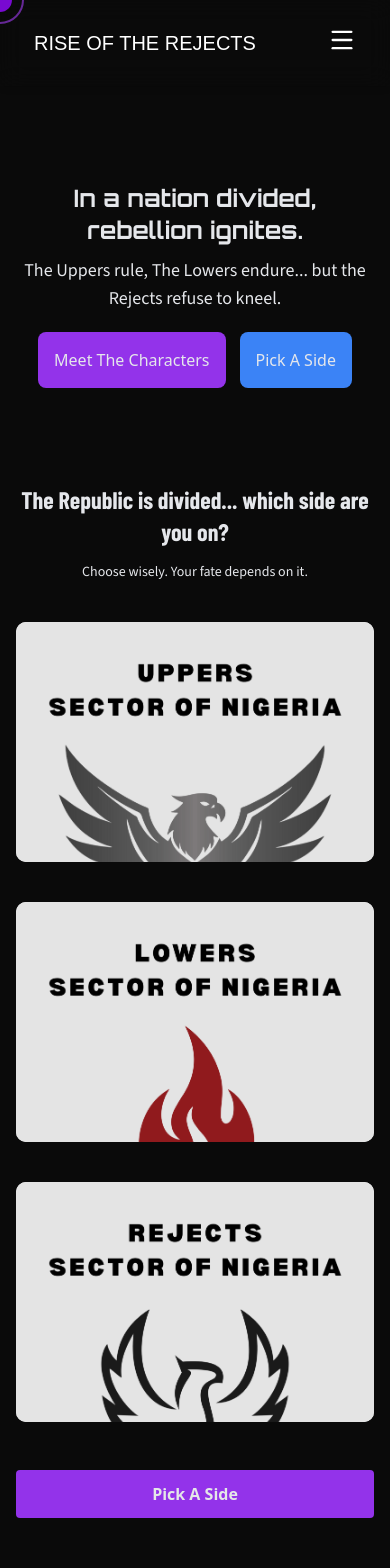
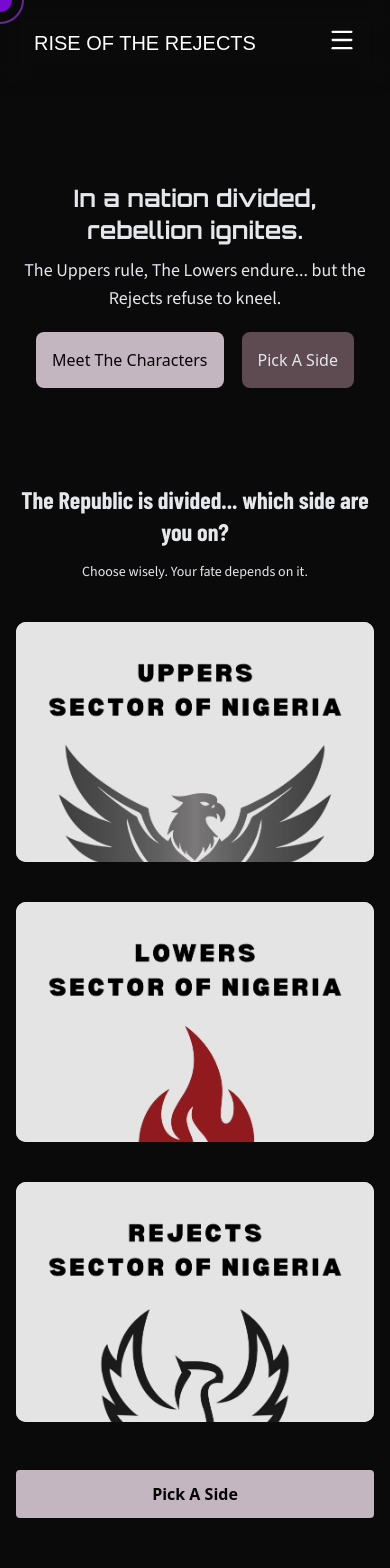
Before and after one commit to CodewithMiguelll/riseoftherejects, a Next.js app: page / in a window 390 px wide. Shown: the top 1568 px of the page. Built offline with nearby package versions, Linux system fonts and the light colour scheme; a web font is replaced by a local one.

Commit message:
style(ui): update colors for buttons.

```diff
--- a/src/app/page.tsx
+++ b/src/app/page.tsx
@@ -116,12 +116,12 @@ export default function Home() {
             The Uppers rule, The Lowers endure... but the Rejects refuse to
             kneel.
           </p>
-          <div className="flex flex-row items-center justify-center gap-3.5 mt-5">
+          <div className="flex flex-row items-center justify-center gap-4.5 mt-5">
             <Link href="/characters">
               <button
                 data-aos="fade-up"
                 data-aos-duration="1400"
-                className="hover:bg-[#9233eac9] p-4 rounded-md bg-[#9333ea] hover:text-[#e5e7e8] cursor-none"
+                className="transition-all bg-[#c4b6c1] hover:bg-[#c4b6c1cc] text-[#060506] p-4 rounded-md hover:-translate-y-1 cursor-none"
               >
                 Meet The Characters
               </button>
@@ -130,7 +130,7 @@ export default function Home() {
               <button
                 data-aos="fade-up"
                 data-aos-duration="1500"
-                className="p-4 rounded-md bg-[#3b83f6] hover:bg-[#3b83f6cc] hover:text-[#e5e7e8] cursor-none"
+                className="transition-all bg-[#5d4b51] hover:bg-[#5d4b51cc] p-4 rounded-md hover:-translate-y-1 cursor-none"
               >
                 Pick A Side
               </button>
@@ -142,7 +142,7 @@ export default function Home() {
       {/* FACTIONS SECTION */}
       <section className=" md:py-10 px-4">
         <h1
-          className={`${barlow.className} text-2xl md:text-4xl text-center font-bold`}
+          className={`${barlow.className} text-2xl md:text-5xl text-center font-bold`}
         >
           The Republic is divided... which side are you on?
         </h1>
@@ -156,7 +156,7 @@ export default function Home() {
         </div>
         <div className="flex justify-center">
           <Link href="/factions" className="w-full max-w-sm">
-            <button className="w-full bg-[#9333ea] text-[#e5e7e8] font-bold py-3 rounded transition-all duration-100 ease-in-out hover:bg-[#9233eac9] cursor-none">
+            <button className="w-full bg-[#c4b6c1] hover:bg-[#c4b6c1cc] text-[#060506] font-bold py-3 rounded transition-all duration-100 ease-in-out cursor-none">
               Pick A Side
             </button>
           </Link>
@@ -179,7 +179,7 @@ export default function Home() {
       {/* CHARACTERS SPOTLIGHT */}
       <section className="py-10 px-4">
         <h1
-          className={`${barlow.className} text-2xl md:text-4xl text-center font-bold`}
+          className={`${barlow.className} text-2xl md:text-5xl text-center font-bold`}
         >
           Faces Of The Rebellion
         </h1>
@@ -203,7 +203,7 @@ export default function Home() {
                 frontStyle={{
                   borderRadius: "1rem",
                   padding: "1.5rem",
-                  background: "#3B82F68f",
+                  background: "#998185",
                   color: "white",
                   display: "flex",
                   flexDirection: "column",
@@ -239,7 +239,7 @@ export default function Home() {
         </div>
         <div className="flex justify-center items-center text-center">
           <Link href="/characters" className="w-full max-w-sm">
-            <button className="w-full bg-[#9233ea] text-white font-bold py-3 rounded transition-all duration-100 ease-in-out hover:bg-[#9233eac9] cursor-none">
+            <button className="w-full bg-[#c4b6c1] hover:bg-[#c4b6c1cc] text-[#060506] font-bold py-3 rounded transition-all duration-100 ease-in-out cursor-none">
               Meet The Characters
             </button>
           </Link>
@@ -249,12 +249,12 @@ export default function Home() {
       {/* TIMELINE SECTION */}
       <section className="py-16 px-6">
         <h2
-          className={`${barlow.className} text-2xl md:text-4xl text-center font-bold`}
+          className={`${barlow.className} text-2xl md:text-5xl text-center font-bold`}
         >
           A History Written in Ashes
         </h2>
-        <div className="max-w-3xl mx-auto">
-          <ol className="relative border-l border-[#FACC15]">
+        <div className="max-w-3xl mx-auto mt-5">
+          <ol className="relative border-l border-[#998185]">
             {/* Event 1 */}
             <li className="mb-10 ml-6">
               <div className="absolute w-3 h-3 bg-[#121212] rounded-full -left-1.5 border border-white"></div>
@@ -308,7 +308,7 @@ export default function Home() {
         <div className="text-center mt-8">
           <Link
             href="/timeline"
-            className="inline-block bg-[#9233ea] cursor-none text-[#e5e7e8] font-bold py-3 px-6 rounded transition-all duration-150 ease-in-out hover:bg-[#9233eac9]"
+            className="inline-block cursor-none bg-[#c4b6c1] hover:bg-[#c4b6c1cc] text-[#060506] font-bold py-3 px-6 rounded transition-all duration-150 ease-in-out"
           >
             Explore the Full Timeline
           </Link>
@@ -318,7 +318,7 @@ export default function Home() {
       {/* PARALLAX SECTION */}
       <section className="py-24 md:py-36 px-5 text-[#e5e7e8]">
         <h1
-          className={`${barlow.className} text-2xl md:text-4xl text-center font-bold`}
+          className={`${barlow.className} text-2xl md:text-5xl text-center font-bold`}
         >
           Step Into The Republic
         </h1>
@@ -334,7 +334,7 @@ export default function Home() {
       </section>
 
       {/* FOOTER CTA */}
-      <section className="py-10 px-4 text-center bg-[#9233ea] text-[#e5e7e8] rounded-lg mx-4 md:mx-20 mb-10">
+      <section className="py-10 px-4 text-center bg-[#998185] text-[#e5e7e8] rounded-lg mx-4 md:mx-20 mb-10">
         <h2
           className={`${barlow.className} text-2xl md:text-4xl font-bold mb-4 text-white`}
         >
@@ -348,13 +348,13 @@ export default function Home() {
         </p>
         <div className="flex justify-center items-center text-center gap-3.5">
           <Link href="/characters">
-            <button className="bg-[#0a0a0a] cursor-none text-[#e5e7e8] font-bold py-3 px-6 rounded transition-all">
+            <button className="bg-[#c4b6c1] hover:bg-[#c4b6c1cc] text-[#060506] cursor-none font-bold py-3 px-6 rounded transition-all">
               Meet The Characters
             </button>
           </Link>
 
           <Link href="/timeline">
-            <button className="bg-[#3b83f6] hover:bg-[#3b83f6cc] cursor-none text-[#e5e7e8] font-bold py-3 px-6 rounded transition-all">
+            <button className="bg-[#5d4b51] hover:bg-[#5d4b51cc] cursor-none text-[#060506] font-bold py-3 px-6 rounded transition-all">
               Explore The Lore
             </button>
           </Link>
```
